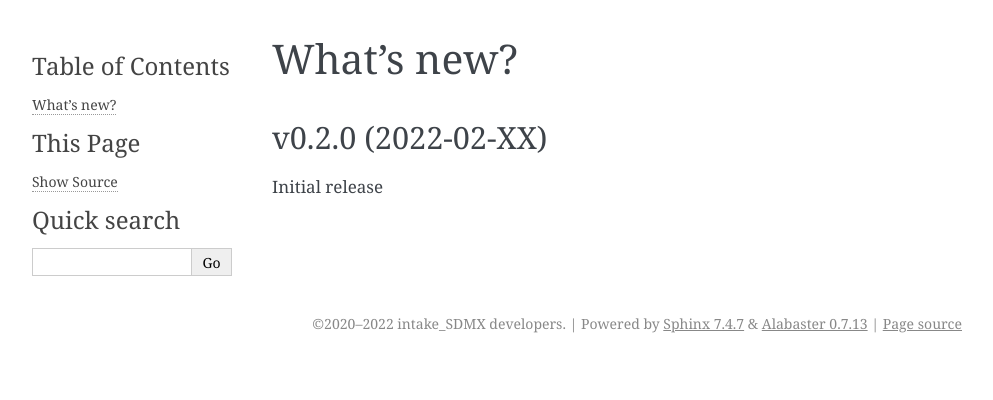
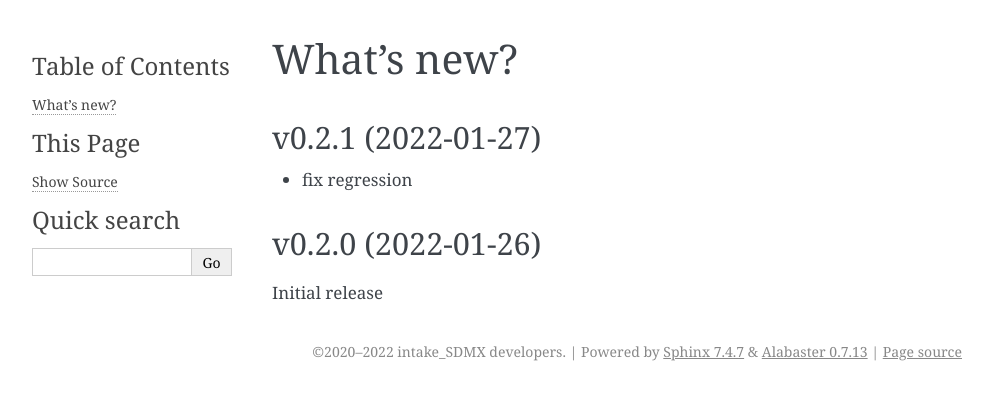
Before and after one commit to dr-leo/intake_sdmx, a Sphinx documentation site: the page built from doc/whatsnew.rst, in a window 1280 px wide. Shown: the top 400 px of the page, without its empty margins (148-1141 px from the left). Built offline with Sphinx 7.4.7, drawn with Linux system fonts in a browser that asks for light colours.

Commit message:
Bug fix release v0.2.1

```diff
--- a/doc/whatsnew.rst
+++ b/doc/whatsnew.rst
@@ -3,8 +3,14 @@
 What's new?
 ===========
 
+v0.2.1 (2022-01-27)
+-----------------------------------------------
 
-v0.2.0 (2022-02-XX)
+* fix regression
+
+
+
+v0.2.0 (2022-01-26)
 -----------------------------------------------
 
 Initial release
--- a/intake_sdmx.py
+++ b/intake_sdmx.py
@@ -11,7 +11,7 @@ from intake.catalog import Catalog
 from intake.catalog.local import LocalCatalogEntry, UserParameter
 from intake.catalog.utils import reload_on_change
 
-__version__ = "0.2.0"
+__version__ = "0.2.1"
 
 __all__ = ["SDMXSources", "SDMXDataflows", "SDMXData"]
 
@@ -371,7 +371,7 @@ class SDMXData(intake.source.base.DataSource):
         )
         key = {i: self.kwargs[i] for i in key_ids if self.kwargs[i] != [NOT_SPECIFIED]}
         # params for request. Currently, only start- and endPeriod are supported
-        params = {k: str(self.kwargs[k].year) for k in ["startPeriod", "endPeriod"]}
+        params = {k: str(self.kwargs[k]) for k in ["startPeriod", "endPeriod"]}
         # remove endPeriod if it is prior to startPeriod ()
         if params["endPeriod"] < params["startPeriod"]:
             del params["endPeriod"]
```
Also changed, not shown: 1 other file.
